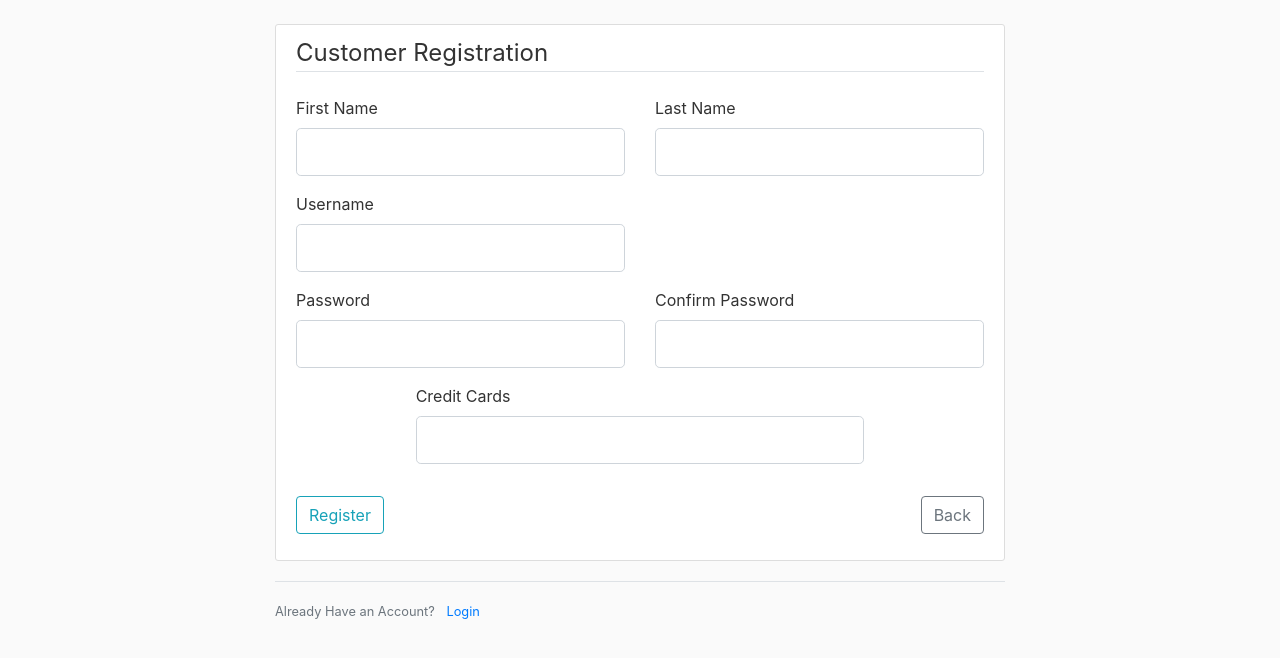
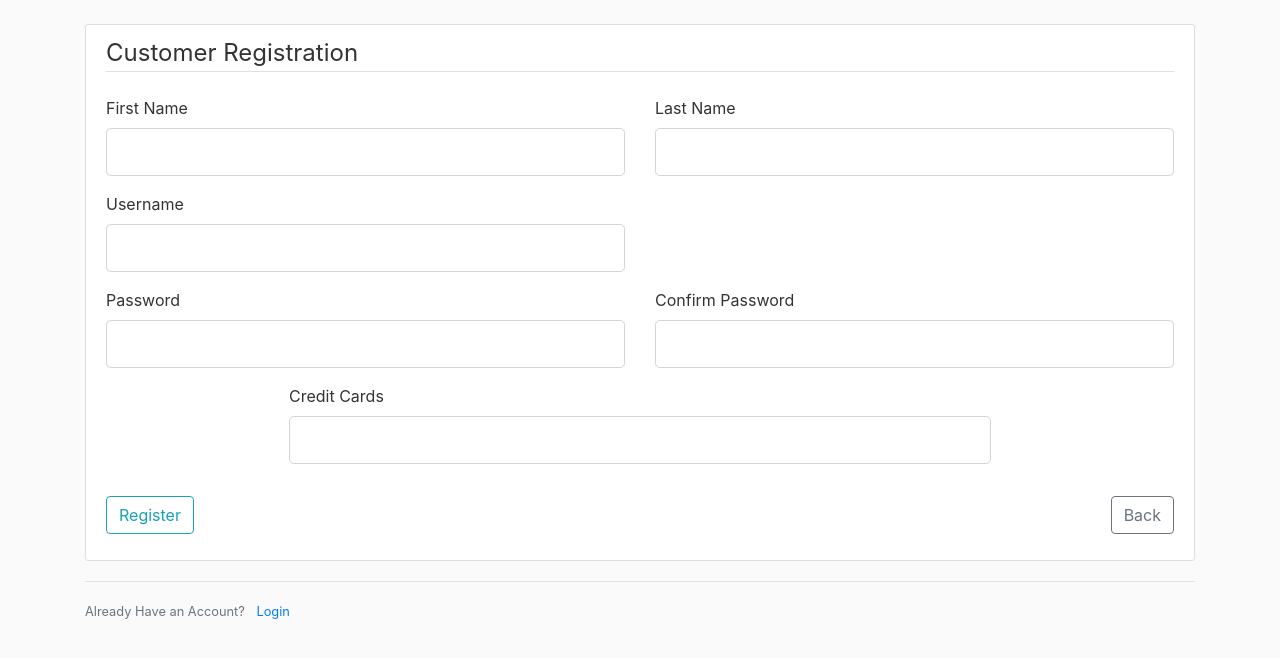
Before and after one commit to danhynlee/movie-database-application, a Flask app: page /customer_registration in a window 1280 px wide. Shown: the part 56-714 px from the top of the page. Run offline with Flask 2, Linux system fonts and the light colour scheme; some libraries are stand-ins or nearby versions.

Commit message:
changed col size of outer container
--removed bootstrap css link comment

```diff
--- a/atl-movie/templates/layout.html
+++ b/atl-movie/templates/layout.html
@@ -4,7 +4,6 @@
     <meta charset="utf-8">
     <meta name="viewport" content="width=device-width, initial-scale=1, shrink-to-fit=no">
 
-    <!-- Bootstrap CSS -->
     <link rel="stylesheet" href="https://stackpath.bootstrapcdn.com/bootstrap/4.3.1/css/bootstrap.min.css" integrity="sha384-ggOyR0iXCbMQv3Xipma34MD+dH/1fQ784/j6cY/iJTQUOhcWr7x9JvoRxT2MZw1T" crossorigin="anonymous">
     <link rel="stylesheet" type="text/css" href="{{ url_for('static', filename='main.css') }}">
 
@@ -35,10 +34,9 @@
           </div>
         </nav>
     </header>
-
     <main role="main" class="container">
         <div class="row justify-content-md-center">
-            <div class="col-md-8">
+            <div class="col-md-12">
                 {% with messages = get_flashed_messages(with_categories=true) %}
                     {% if messages %}
                         {% for category, message in messages %}
```
